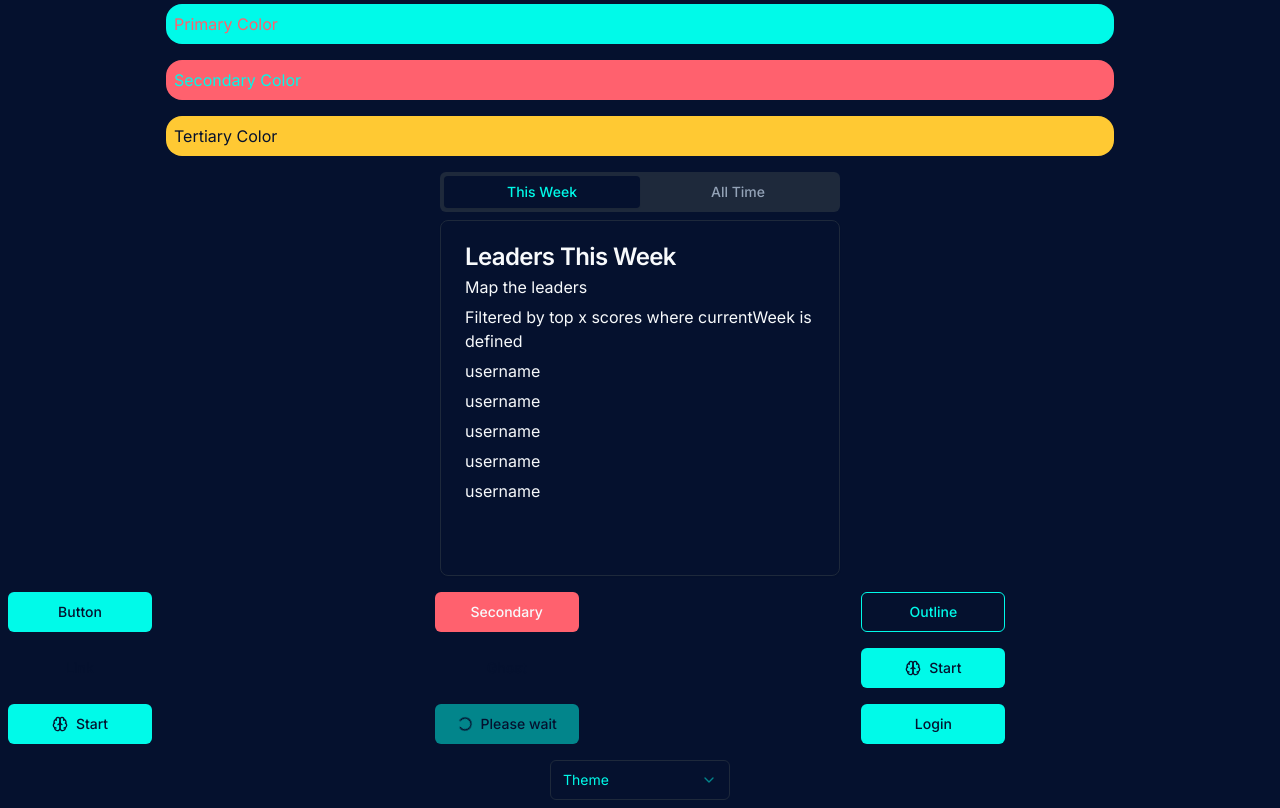
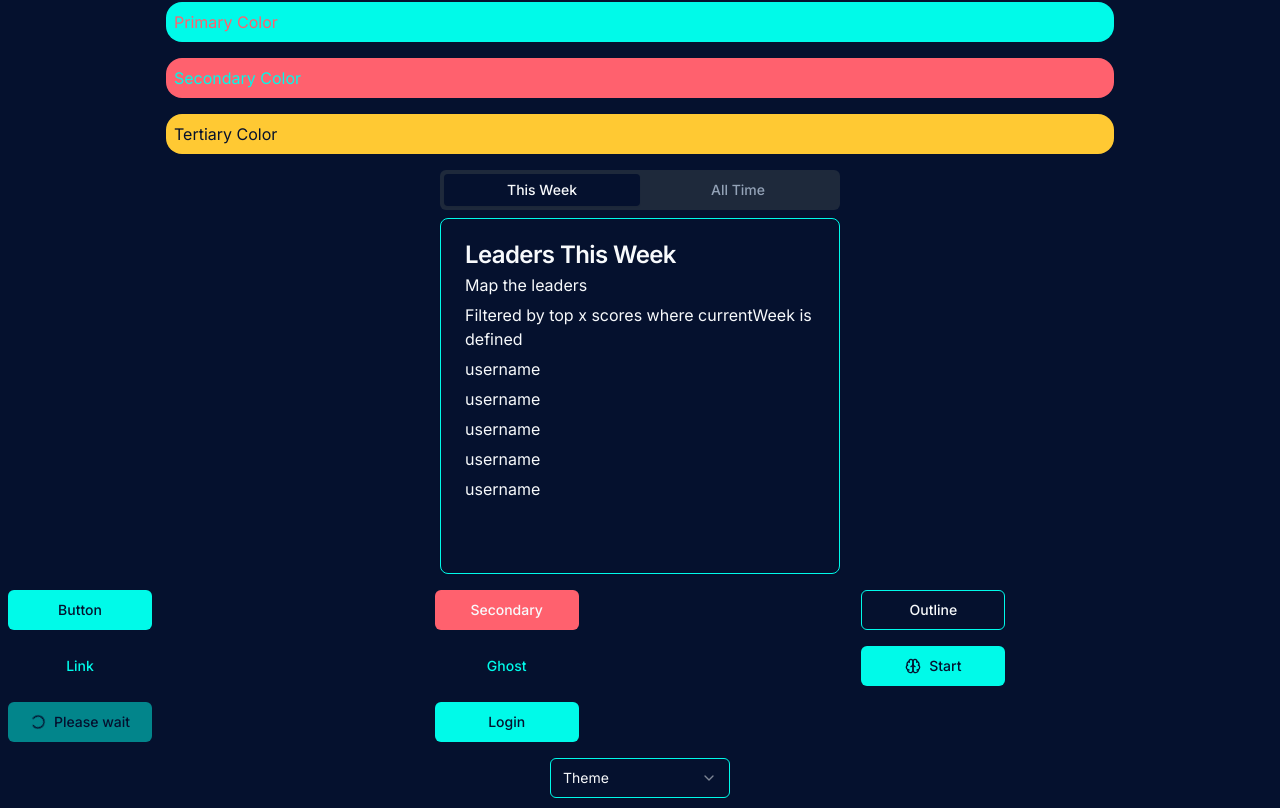
Before and after one commit to jwbw29/logo-trivia, a Next.js app: page /themes in a window 1280 px wide. Shown: the part 478-1286 px from the top of the page. Built offline with nearby package versions, Linux system fonts and the light colour scheme.

Commit message:
Update styling in globals.css and add new components to theme page

```diff
--- a/app/globals.css
+++ b/app/globals.css
@@ -5,16 +5,13 @@
 @layer base {
   :root {
     --background: 222.2 80% 10%;
-    --foreground: 176 100% 49%;
+    --foreground: 210 40% 98%;
 
     --card: 222.2 80% 10%;
     --card-foreground: 210 40% 98%;
 
     --popover: 222.2 80% 10%;
     --popover-foreground: 210 40% 98%;
-
-    /* --primary: 222.2 80% 10%;
-    --primary-foreground: 176 100% 49%; */
 
     --primary: 176 100% 49%;
     --primary-foreground: 222.2 80% 10%;
@@ -34,9 +31,9 @@
     --destructive: 0 62.8% 30.6%;
     --destructive-foreground: 210 40% 98%;
 
-    --border: 217.2 32.6% 17.5%;
-    --input: 217.2 32.6% 17.5%;
-    --ring: 212.7 26.8% 83.9%;
+    --border: 176 100% 49%;
+    --input: 176 100% 49%;
+    --ring: 176 100% 49%;
 
     --radius: 0.5rem;
   }
--- a/app/themes/page.tsx
+++ b/app/themes/page.tsx
@@ -13,20 +13,10 @@ import {
   ButtonOutline,
   ButtonLink,
   ButtonGhost,
-  ButtonWithIcon,
   StartButton,
   ButtonLoading,
   ButtonAsChild,
 } from "@/components/Buttons";
-import { Tabs, TabsList, TabsTrigger, TabsContent } from "@/components/ui/tabs";
-import {
-  Card,
-  CardContent,
-  CardDescription,
-  CardFooter,
-  CardHeader,
-  CardTitle,
-} from "@/components/ui/card";
 import {
   Pagination,
   PaginationContent,
@@ -41,8 +31,9 @@ export default function Themes() {
   return (
     <main className="flex flex-col min-h-screen items-center gap-4">
       <Image src={logo} alt="game logo" width={400} className="gameLogo" />
-      <div className="w-3/4 rounded-2xl p-2 bg-background text-foreground border border-foreground">
-        Background / Foreground
+      <div className="w-3/4 rounded-2xl p-2 bg-slate-500 ">
+        <span className="text-background">Background</span>{" "}
+        <span className="text-foreground">Foreground</span>
       </div>
       <div className="w-3/4 rounded-2xl p-2 bg-primary text-secondary">
         Primary Color
@@ -56,25 +47,31 @@ export default function Themes() {
       {/* //// Tabs */}
       <CustomTab />
       {/* //// Buttons */}
-      <div className="grid w-full  grid-cols-3 grid-rows-3 gap-4">
-        {/* <button className="">Test</button>
-        <button className="">Test</button>
-        <button className="">Test</button>
-        <button className="">Test</button>
-        <button className="">Test</button>
-        <button className="">Test</button>
-        <button className="">Test</button>
-        <button className="">Test</button>
-        <button className="">Test</button> */}
+      <div className="grid w-full grid-cols-3 grid-flow-row-dense gap-4">
+        <div>
           <ButtonDemo />
+        </div>
+        <div>
           <ButtonSecondary />
+        </div>
+        <div>
           <ButtonOutline />
+        </div>
+        <div>
           <ButtonLink />
+        </div>
+        <div>
           <ButtonGhost />
-        <ButtonWithIcon />
+        </div>
+        <div>
           <StartButton />
+        </div>
+        <div>
           <ButtonLoading />
+        </div>
+        <div>
           <ButtonAsChild />
+        </div>
       </div>
       {/* //// Toast Button (still need this if we're forcing login instead of username submission?) */}
       {/* //// Pagination */}
--- a/components/Buttons.tsx
+++ b/components/Buttons.tsx
@@ -7,13 +7,13 @@ import Link from "next/link";
 
 //// Primary Button
 export function ButtonDemo() {
-  return <Button className="max-w-36 ">Button</Button>;
+  return <Button className="min-w-36">Button</Button>;
 }
 
 //// Secondary Button
 export function ButtonSecondary() {
   return (
-    <Button className="max-w-36 " variant="secondary">
+    <Button className="min-w-36 " variant="secondary">
       Secondary
     </Button>
   );
@@ -22,7 +22,7 @@ export function ButtonSecondary() {
 //// Outline Button
 export function ButtonOutline() {
   return (
-    <Button className="max-w-36 " variant="outline">
+    <Button className="min-w-36 " variant="outline">
       Outline
     </Button>
   );
@@ -31,7 +31,7 @@ export function ButtonOutline() {
 //// Link Button
 export function ButtonLink() {
   return (
-    <Button className="max-w-36 " variant="link">
+    <Button className="min-w-36 " variant="link">
       Link
     </Button>
   );
@@ -40,24 +40,16 @@ export function ButtonLink() {
 //// Ghost Button
 export function ButtonGhost() {
   return (
-    <Button className="max-w-36 " variant="ghost">
+    <Button className="min-w-36 " variant="ghost">
       Ghost
     </Button>
   );
 }
 
 //// Button w Icon
-export function ButtonWithIcon() {
-  return (
-    <Button className="max-w-36 ">
-      <LuBrain className="mr-2 h-4 w-4" /> Start
-    </Button>
-  );
-}
-
 export function StartButton() {
   return (
-    <Button className="max-w-36 " aria-label="start button">
+    <Button className="min-w-36 " aria-label="start button">
       <LuBrain className="mr-2 h-4 w-4" /> Start
     </Button>
   );
@@ -66,7 +58,7 @@ export function StartButton() {
 //// Loading Button
 export function ButtonLoading() {
   return (
-    <Button className="max-w-36 " disabled>
+    <Button className="min-w-36 " disabled>
       <LuLoader2 className="mr-2 h-4 w-4 animate-spin" />
       Please wait
     </Button>
@@ -76,7 +68,7 @@ export function ButtonLoading() {
 //// Button as Child
 export function ButtonAsChild() {
   return (
-    <Button className="max-w-36 " asChild>
+    <Button className="min-w-36 " asChild>
       <Link href="/login">Login</Link>
     </Button>
   );
--- a/components/ui/button.tsx
+++ b/components/ui/button.tsx
@@ -9,16 +9,15 @@ const buttonVariants = cva(
   {
     variants: {
       variant: {
-        default: "bg-primary text-primary-foreground hover:bg-primary/90",
+        default: "bg-primary text-primary-foreground hover:bg-primary/75",
         destructive:
-          "bg-destructive text-destructive-foreground hover:bg-destructive/90",
+          "bg-destructive text-destructive-foreground hover:bg-destructive/75",
         outline:
-          "border border-foreground bg-background text-foreground hover:bg-accent hover:text-accent-foreground",
+          "border border-primary bg-none hover:text-primary-foreground hover:bg-primary",
         secondary:
-          "bg-secondary text-secondary-foreground  hover:bg-secondary/80",
-        ghost:
-          "text-primary-foreground hover:bg-accent hover:text-accent-foreground",
-        link: "text-primary-foreground underline-offset-4 hover:underline",
+          "bg-secondary text-secondary-foreground  hover:bg-secondary/75",
+        ghost: "text-primary hover:bg-primary/80 hover:text-primary-foreground",
+        link: "text-primary underline-offset-4 hover:underline",
       },
       size: {
         default: "h-10 px-4 py-2",
```
Lines whose indentation alone changed are shown as unchanged.
